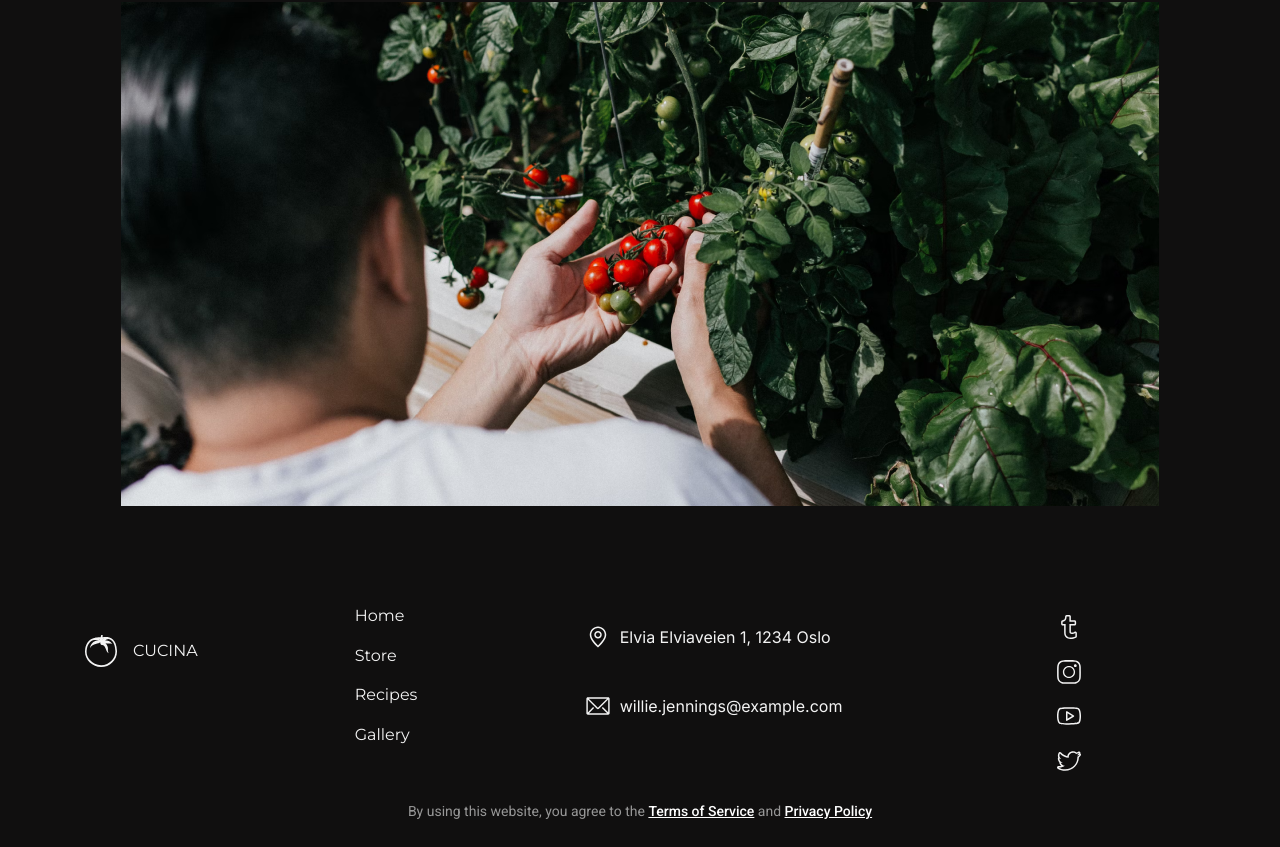
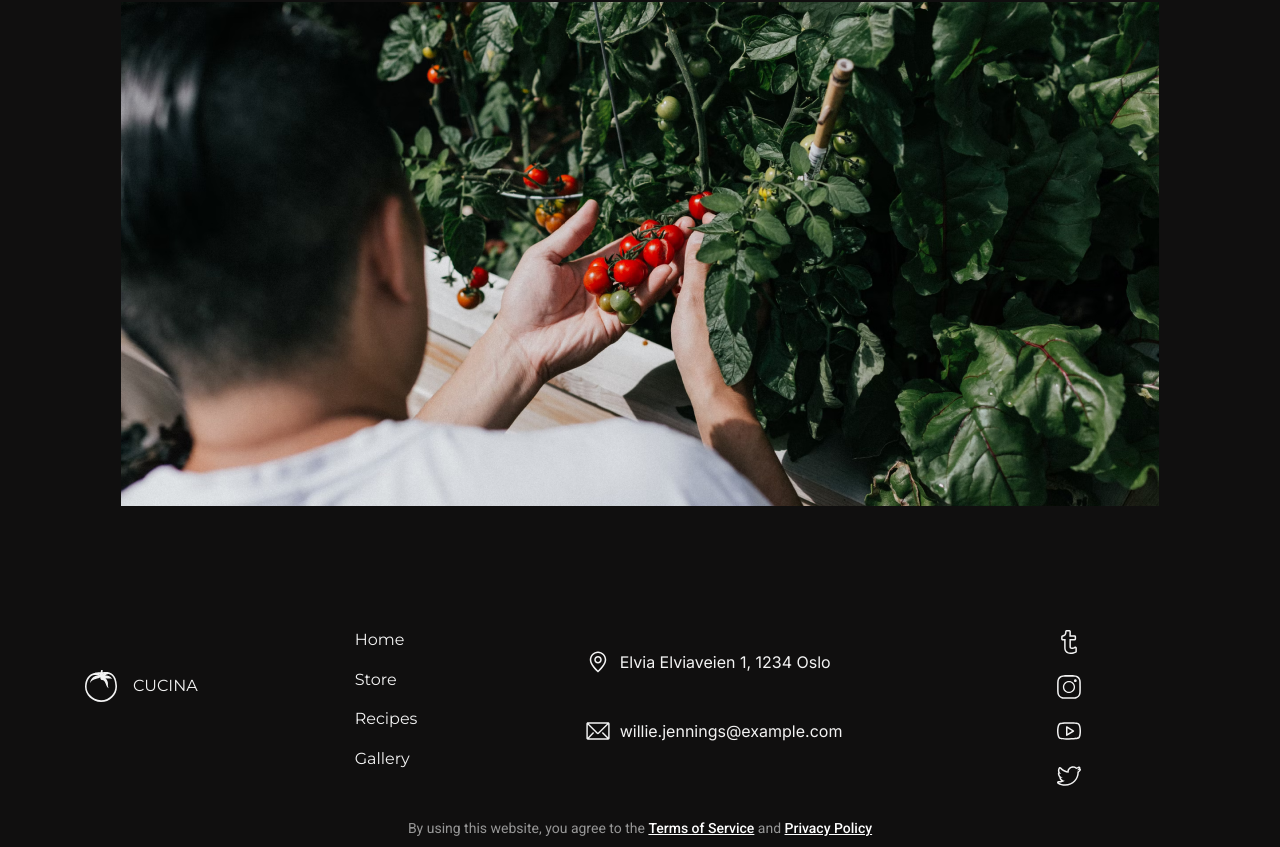
Before and after one commit to luzhnyak/cucina-new, a website built with Vite: page src/index.html in a window 1280 px wide. Shown: the part 2221-3068 px from the top of the page. Before the commit the page ends 3041 px from the top, so only its background shows below. Built offline with nearby package versions, Linux system fonts and the light colour scheme.

Commit message:
changes some error

```diff
--- a/src/css/footer.css
+++ b/src/css/footer.css
@@ -6,11 +6,10 @@
 
 .footer-wrapper {
   display: flex;
-    align-items: center;
 }
 .logo-box {
   margin-right: 157px;
-    margin-bottom: 107px;
+  margin-top: 64px;
 }
 .foot-logo-link {
   display: flex;
@@ -19,7 +18,7 @@
 }
 .foot-menu-box {
   margin-right: 171px;
-    margin-bottom: 61px;
+  margin-top: 24px;
 }
 .foot-menu {
   display: flex;
@@ -34,6 +33,8 @@
   font-weight: 400;
   font-size: 16px;
   line-height: 19px;
+
+  transition: color 350ms cubic-bezier(0.4, 0, 0.2, 1);
 }
 .foot-item :hover,
 .foot-item :focus {
@@ -45,7 +46,7 @@
   align-content: space-around;
 
   margin-right: 218px;
-    margin-bottom: 71px;
+  margin-top: 44px;
   width: 253px;
   height: 88px;
 }
@@ -64,6 +65,8 @@
   display: flex;
   gap: 10px;
   align-items: center;
+
+  transition: color 350ms cubic-bezier(0.4, 0, 0.2, 1);
 }
 .adress-icon {
   fill: currentColor;
@@ -73,12 +76,13 @@
   margin-bottom: 35px;
 }
 .foot-social-list {
-    display: flex;
-    flex-direction: column;
-    gap: 16px;
+  margin-top: 24px;
 }
 .foot-social-item {
-
+  margin-bottom: 16px;
+}
+.foot-social-item .social-link {
+  transition: color 350ms cubic-bezier(0.4, 0, 0.2, 1);
 }
 .foot-social-item :hover,
 .foot-social-item :focus {
@@ -87,6 +91,7 @@
 .footer-text {
   width: 465px;
   height: 17px;
+  margin-top: 35px;
   margin-right: auto;
   margin-left: auto;
 
@@ -97,6 +102,9 @@
   line-height: 17px;
   color: #979797;
 }
+.footer-container .footer-text {
+  margin-bottom: 10px;
+}
 .footer-text > a {
   font-weight: 500;
   font-size: 14px;
@@ -104,6 +112,7 @@
   text-decoration-line: underline;
 
   color: #ffffff;
+  transition: color 350ms cubic-bezier(0.4, 0, 0.2, 1);
 }
 
 /* ======================= /Footer ========================== */
```
Lines whose indentation alone changed are shown as unchanged.
